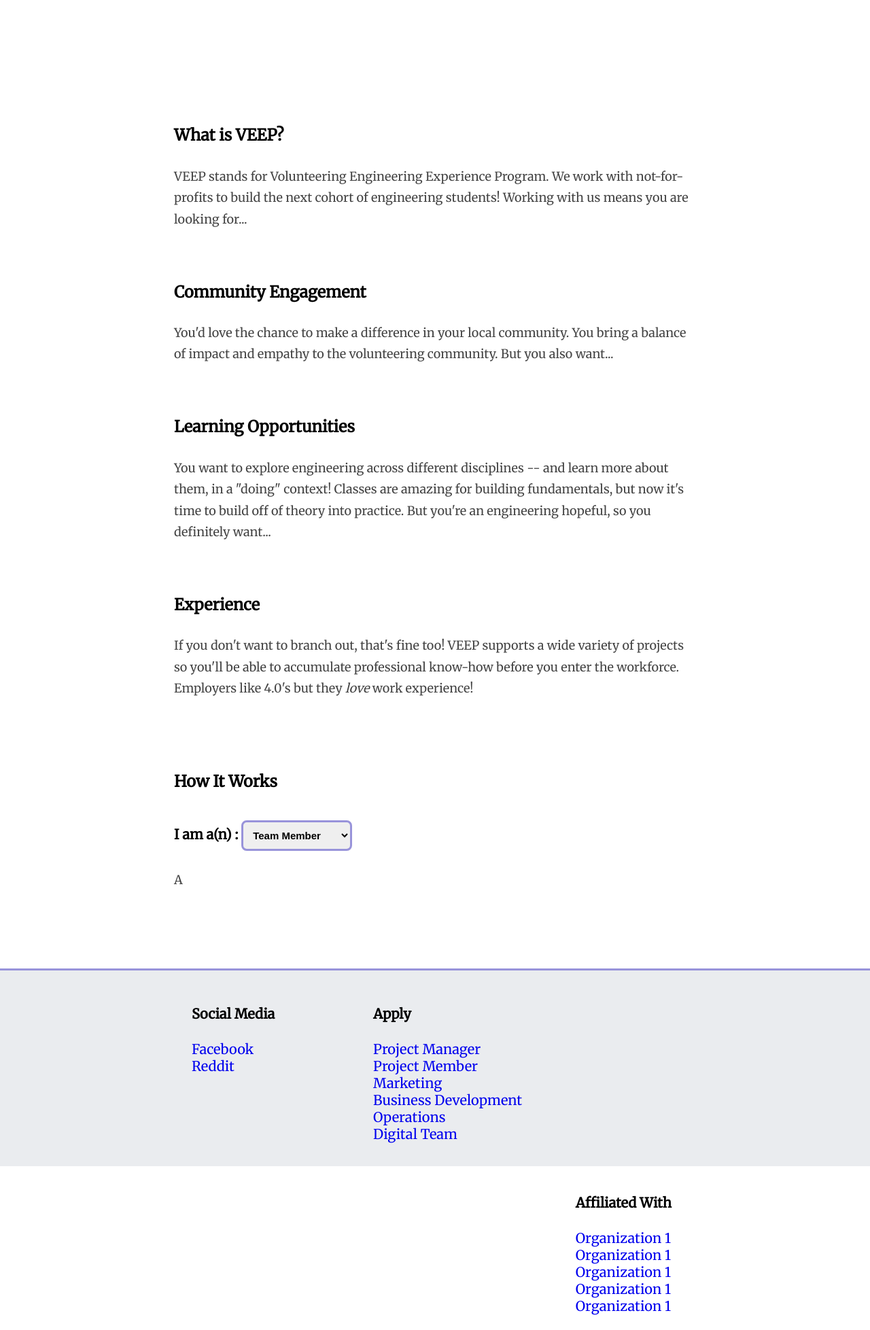
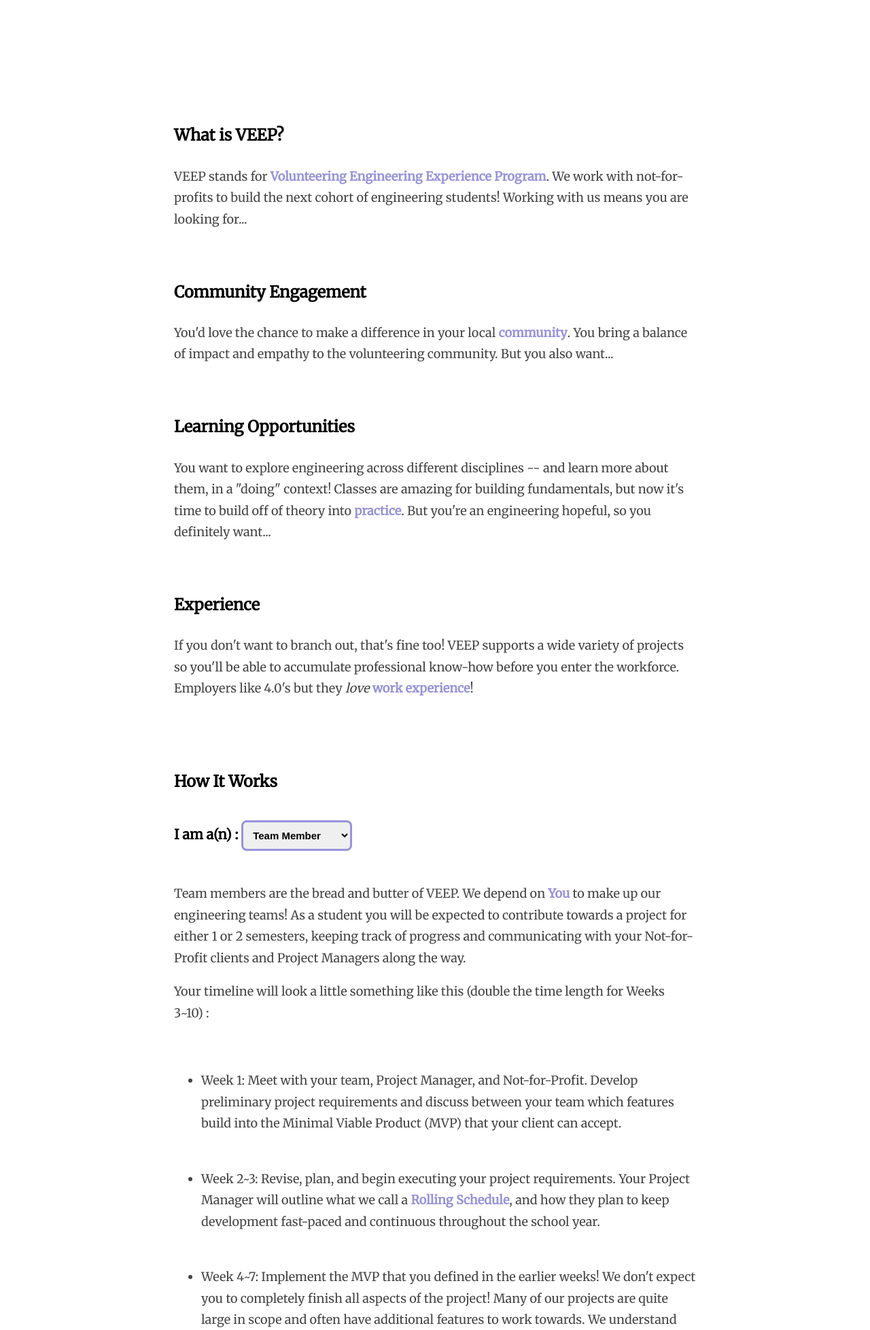
Before and after one commit to chouvinc/veep-web-server, a Flask app: page / in a window 1280 px wide. Shown: the part 512-2469 px from the top of the page at 68% size. Before the commit the page ends 2447 px from the top, so only its background shows below. Run offline with Flask 2, Linux system fonts and the light colour scheme.

Commit message:
Added description for team member role

```diff
--- a/app/static/css/base.css
+++ b/app/static/css/base.css
@@ -156,3 +156,12 @@ input {
     font-size: 0.8em;
     font-weight: 600;
 }
+
+.emphasize {
+    color: #9893DA;
+    font-weight: 600;
+}
+
+.expanded > li {
+    padding-top: 50px;
+}
--- a/app/static/scripts/index.js
+++ b/app/static/scripts/index.js
@@ -6,7 +6,8 @@ $('#imRole').change((e) => {
 
 let toggleEverythingBut = (but, toggleable) => {
     let selectionDiv = $('#' + toggleable);
-    selectionDiv.children('p').each((index, val) => {
+    console.log(selectionDiv)
+    selectionDiv.children('div').each((index, val) => {
         let childEl = $(val);
         console.log(childEl)
         if (childEl.attr('id') !== but) {
--- a/app/templates/index.htm
+++ b/app/templates/index.htm
@@ -13,13 +13,13 @@
 {% block content %}
 <div class="introduction contentEntry">
     <h3>What is VEEP?</h3>
-    <p class="contentBody">VEEP stands for Volunteering Engineering Experience Program. We work with not-for-profits to build
+    <p class="contentBody">VEEP stands for <span class="emphasize">Volunteering Engineering Experience Program</span>. We work with not-for-profits to build
     the next cohort of engineering students! Working with us means you are looking for...</p>
 </div>
 
 <div class="engagement contentEntry">
     <h3>Community Engagement</h3>
-    <p class="contentBody">You'd love the chance to make a difference in your local community. You bring a balance of impact and
+    <p class="contentBody">You'd love the chance to make a difference in your local <span class="emphasize">community</span>. You bring a balance of impact and
     empathy to the volunteering community. But you also want...</p>
 </div>
 
@@ -27,14 +27,14 @@
     <h3>Learning Opportunities</h3>
     <p class="contentBody">You want to explore engineering across different disciplines -- and learn more about them, in a "doing"
     context! Classes are amazing for building fundamentals, but now it's time to build off of theory into
-    practice. But you're an engineering hopeful, so you definitely want...</p>
+    <span class="emphasize">practice</span>. But you're an engineering hopeful, so you definitely want...</p>
 </div>
 
 <div class="experience contentEntry">
     <h3>Experience</h3>
     <p class="contentBody">If you don't want to branch out, that's fine too! VEEP supports a wide variety of projects so you'll
     be able to accumulate professional know-how before you enter the workforce. Employers like 4.0's but
-    they <i>love</i> work experience!</p>
+    they <i>love</i> <span class="emphasize">work experience</span>!</p>
 </div>
 
 <div class="howItWorks">
@@ -52,11 +52,60 @@
         </select>
     </span>
 
-    <div id="roleTypes">
-        <p id="team_member" class="contentBody">A</p>
-        <p id="project_manager" class="contentBody" hidden>B</p>
-        <p id="executive" class="contentBody" hidden>C</p>
-        <p id="nfp" class="contentBody" hidden>D</p>
+    <div id="roleTypes" class="contentEntry">
+        <div id="team_member" class="contentBody">
+            <p>
+                Team members are the bread and butter of VEEP. We depend on
+                <span class="emphasize">You</span> to make up our engineering teams! As a student you will be expected to
+                contribute towards a project for either 1 or 2 semesters, keeping track of progress and communicating with your
+                Not-for-Profit clients and Project Managers along the way.
+            </p>
+
+            <p>Your timeline will look a little something like this (double the time length for Weeks 3~10) :</p>
+
+            <ul class="expanded">
+                <li>
+                    Week 1: Meet with your team, Project Manager, and Not-for-Profit. Develop preliminary
+                    project requirements and discuss between your team which features build into the Minimal Viable
+                    Product (MVP) that your client can accept.
+                </li>
+                <li>
+                    Week 2~3: Revise, plan, and begin executing your project requirements. Your Project Manager
+                    will outline what we call a <span class="emphasize">Rolling Schedule</span>, and how they
+                    plan to keep development fast-paced and continuous throughout the school year.
+                </li>
+                <li>
+                    Week 4~7: Implement the MVP that you defined in the earlier weeks! We don't expect you to
+                    completely finish all aspects of the project! Many of our projects are quite large in scope and
+                    often have additional features to work towards. We understand that there are other commitments
+                    during the school year which can impact your availability to work on your VEEP project. However,
+                    it is expected that you stay <span class="emphasize">Accountable</span> and plan ahead. VEEP will
+                    treat lack of communication as a sign that you no longer wish to participate and you will no longer
+                    be able to work on your project or sign-up for other VEEP opportunities in the future.
+                </li>
+                <li>
+                    Week 8~9: Clean-up and polish your MVP. Did you do a poor job documenting the process to
+                    meet deadlines? Use this 2-week period to fix any minor issues that were in the prototype's
+                    design. If you wouldn't buy your own project as a product or service then it is not polished enough!
+                </li>
+                <li>
+                    Week 10~12: Work towards those additional features! Congratulations! At this point you already have
+                    a fully-functional and robust product. If you wanted to end here you technically could, but we
+                    really encourage students to further extend their projects to meet the stretch goals designed for
+                    these features.
+                </li>
+                <li>
+                    Week 13~14: Assemble your documentation and prepare for the <span class="emphasize"><a href="{{url_for('.events')}}">
+                    Year End Project Showcase</a></span>. This is your chance to show Not-for-Profits that you are good
+                    enough for professional work! The Year End Project Showcase is a new initiative we began to show
+                    off VEEP's technical rigour and creativity. Even if your project isn't finished at this point,
+                    we'd still like you to present your engineering processes and your approaches to solving problems!
+                </li>
+            </ul>
+        </div>
+        <div id="project_manager" class="contentBody" hidden>B</div>
+        <div id="executive" class="contentBody" hidden>C</div>
+        <div id="nfp" class="contentBody" hidden>D</div>
     </div>
 </div>
 {% endblock %}
```
Also changed, not shown: app/templates/projects.htm (+4 -4 lines).
